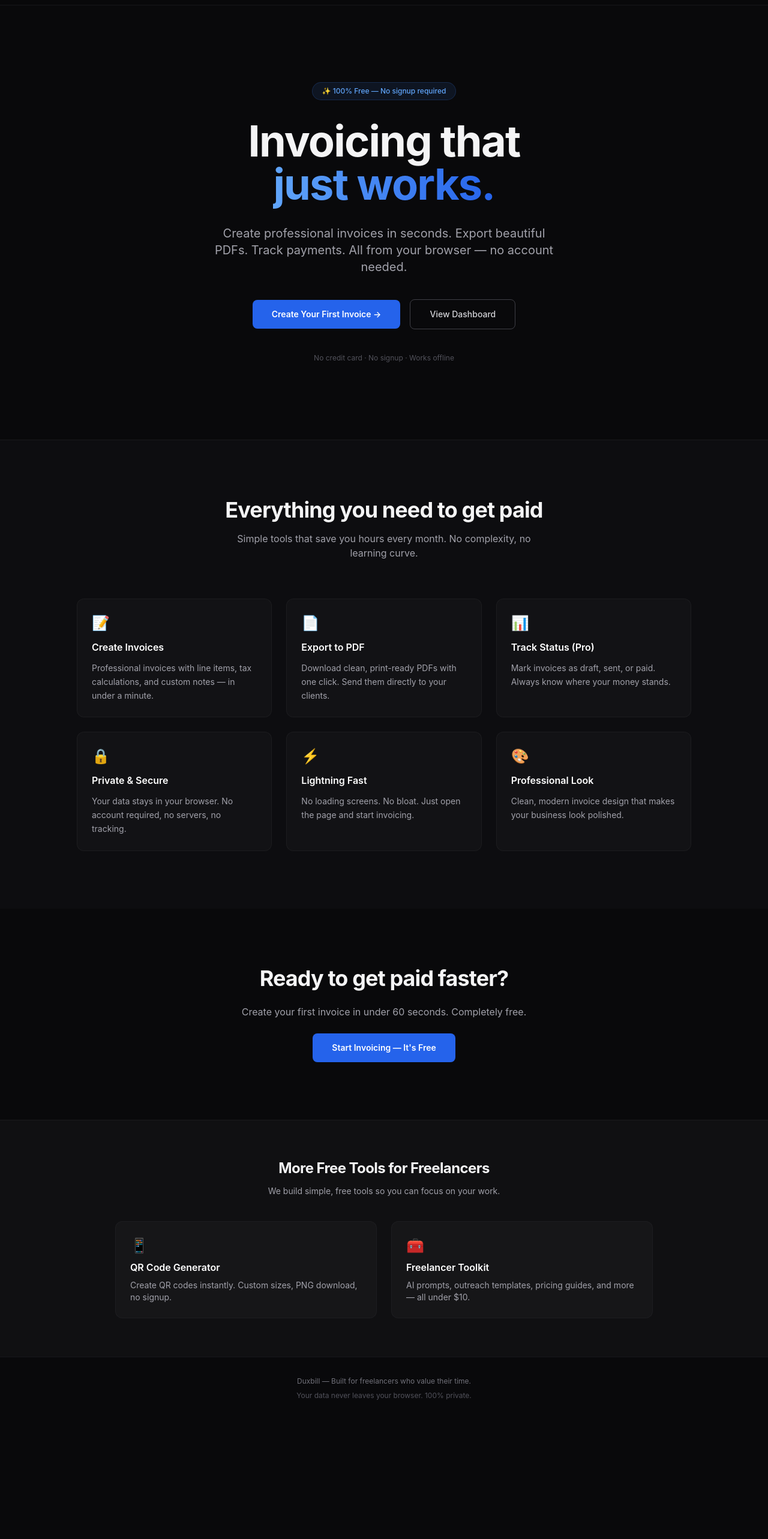
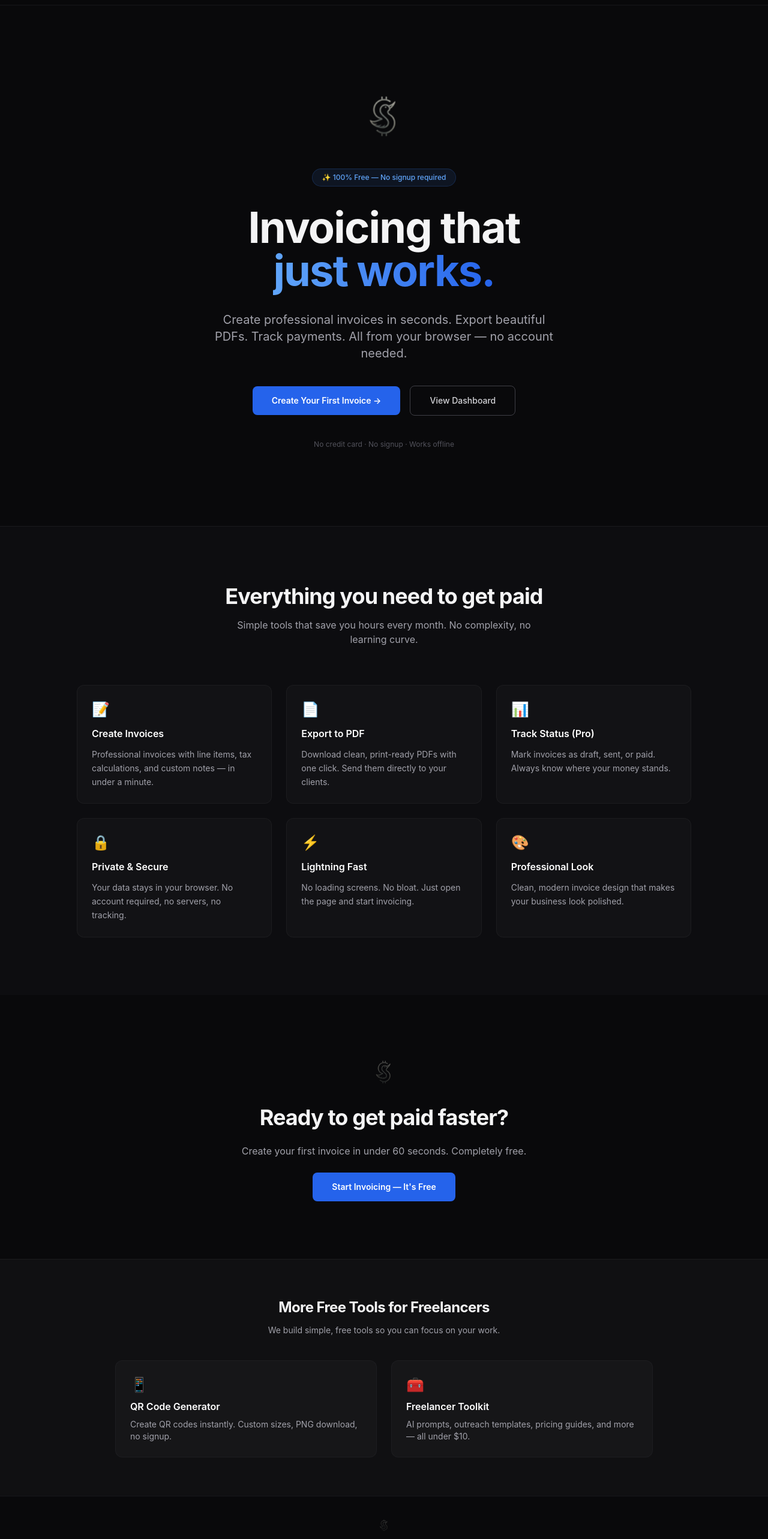
Before and after one commit to OGDoug/billflow, a Next.js app: page / in a window 1280 px wide. Shown: the part 60-2626 px from the top of the page at 60% size. Before the commit the page ends 2427 px from the top, so only its background shows below. Built offline with nearby package versions, Linux system fonts and the light colour scheme.

Commit message:
Add duck logo to hero, CTA section, and footer

```diff
--- a/src/app/page.tsx
+++ b/src/app/page.tsx
@@ -61,6 +61,7 @@ export default function Home() {
       {/* Hero */}
       <main className="flex-1 flex items-center justify-center px-6 py-24 sm:py-32">
         <div className="max-w-3xl text-center space-y-8">
+          <img src="/duxbill-nav.png?v=2" alt="Duxbill" className="h-20 sm:h-28 w-auto mx-auto opacity-80" />
           <div className="inline-flex items-center rounded-full border border-blue-500/20 bg-blue-500/10 px-4 py-1.5 text-xs text-blue-400 font-medium">
             ✨ 100% Free — No signup required
           </div>
@@ -124,6 +125,7 @@ export default function Home() {
       {/* CTA */}
       <section className="px-6 py-24">
         <div className="max-w-2xl mx-auto text-center space-y-6">
+          <img src="/duxbill-nav.png?v=2" alt="" className="h-16 w-auto mx-auto opacity-40" />
           <h2 className="text-3xl sm:text-4xl font-bold tracking-tight">
             Ready to get paid faster?
           </h2>
@@ -179,6 +181,7 @@ export default function Home() {
 
       {/* Footer */}
       <footer className="border-t border-zinc-800/50 px-6 py-8 text-center text-xs text-zinc-500">
+        <img src="/duxbill-nav.png?v=2" alt="Duxbill" className="h-8 w-auto mx-auto mb-3 opacity-30" />
         <p>Duxbill — Built for freelancers who value their time.</p>
         <p className="mt-2 text-zinc-600">
           Your data never leaves your browser. 100% private.
```
